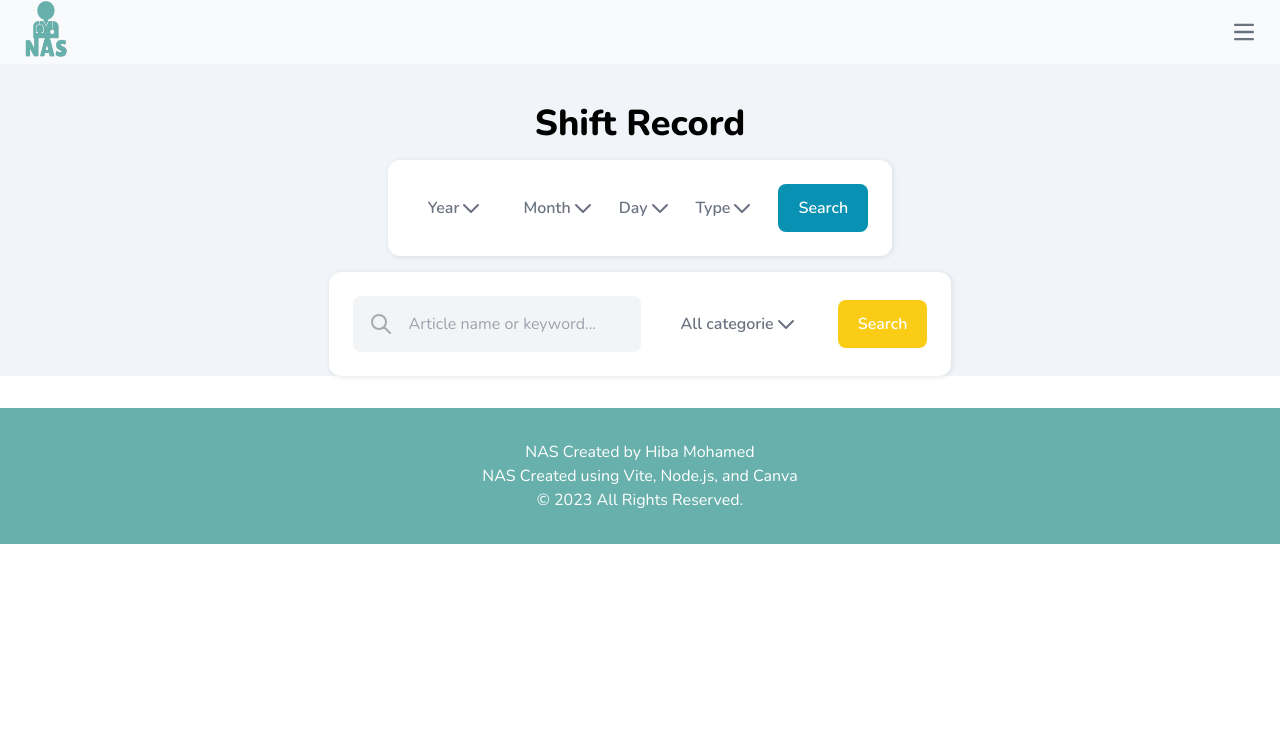
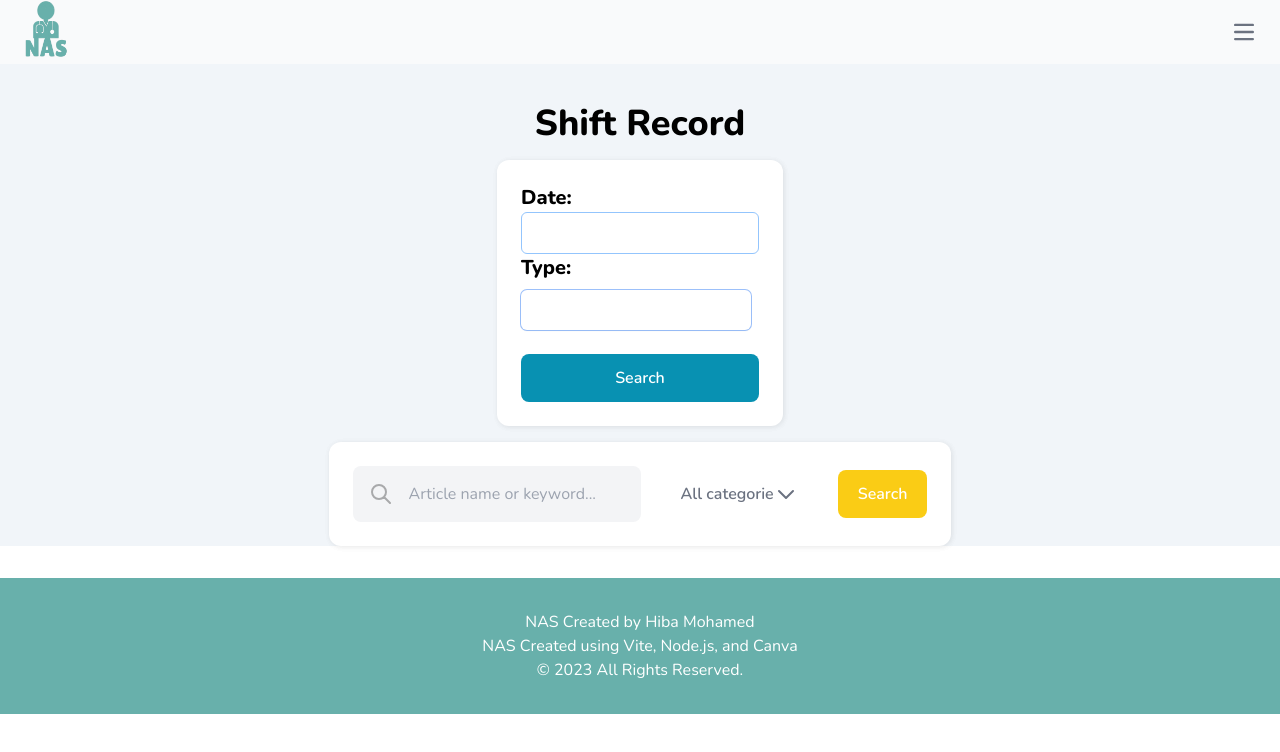
Before and after one commit to Hiba-Mohamed/Reactjs-Nurses-Assignment-Sheet, a React (Vite) app: page /shiftHistory in a window 1280 px wide. Shown: the top 752 px of the page. Built offline with nearby package versions, Linux system fonts and the light colour scheme.

Commit message:
shift record search form

```diff
--- a/src/pages/shiftHistory.tsx
+++ b/src/pages/shiftHistory.tsx
@@ -1,85 +1,75 @@
+import DatePicker from "react-datepicker";
+import "react-datepicker/dist/react-datepicker.css";
+import { Controller, useForm, SubmitHandler } from "react-hook-form";
+
+interface IShiftSearch {
+  shiftDate: Date;
+  shiftType: string;
+}
+
 export function ShiftHistory() {
+  const {
+    register,
+    formState: { errors },
+    handleSubmit,
+    control,
+  } = useForm<IShiftSearch>();
+
+  const onSubmit: SubmitHandler<IShiftSearch> = (data, event) => {
+    event?.preventDefault();
+    console.log(data);
+  };
+
   return (
     <div className="bg-slate-100 font-nunito">
-      <div className="">
+      <div className="relative">
         <div className="space-y-4 flex flex-col items-center w-screen mb-8">
           <h1 className="text-center mt-10 text-4xl font-bold">Shift Record</h1>
 
-          <div className="flex items-center p-6 space-x-6 bg-white rounded-xl shadow-lg hover:shadow-xl transform hover:scale-105 transition duration-500">
-            <div className="flex py-3 px-4 rounded-lg text-gray-500 font-semibold cursor-pointer">
-              <span>Year</span>
-
-              <svg
-                xmlns="http://www.w3.org/2000/svg"
-                className="h-6 w-6"
-                fill="none"
-                viewBox="0 0 24 24"
-                stroke="currentColor"
-              >
-                <path
-                  stroke-linecap="round"
-                  stroke-linejoin="round"
-                  stroke-width="2"
-                  d="M19 9l-7 7-7-7"
-                />
-              </svg>
-            </div>
-            <div className="flex rounded-lg text-gray-500 font-semibold cursor-pointer">
-              <span>Month</span>
-
-              <svg
-                xmlns="http://www.w3.org/2000/svg"
-                className="h-6 w-6"
-                fill="none"
-                viewBox="0 0 24 24"
-                stroke="currentColor"
-              >
-                <path
-                  stroke-linecap="round"
-                  stroke-linejoin="round"
-                  stroke-width="2"
-                  d="M19 9l-7 7-7-7"
-                />
-              </svg>
-            </div>
-            <div className="flex rounded-lg text-gray-500 font-semibold cursor-pointer">
-              <span>Day</span>
-
-              <svg
-                xmlns="http://www.w3.org/2000/svg"
-                className="h-6 w-6"
-                fill="none"
-                viewBox="0 0 24 24"
-                stroke="currentColor"
-              >
-                <path
-                  stroke-linecap="round"
-                  stroke-linejoin="round"
-                  stroke-width="2"
-                  d="M19 9l-7 7-7-7"
-                />
-              </svg>
-            </div>
-            <div className="flex rounded-lg text-gray-500 font-semibold cursor-pointer">
-              <span>Type</span>
-
-              <svg
-                xmlns="http://www.w3.org/2000/svg"
-                className="h-6 w-6"
-                fill="none"
-                viewBox="0 0 24 24"
-                stroke="currentColor"
-              >
-                <path
-                  stroke-linecap="round"
-                  stroke-linejoin="round"
-                  stroke-width="2"
-                  d="M19 9l-7 7-7-7"
-                />
-              </svg>
-            </div>
-            <div className="bg-cyan-600 py-3 px-5 text-white font-semibold rounded-lg hover:shadow-lg transition duration-3000 cursor-pointer">
-              <span>Search</span>
+          <div className="flex flex-col md:flex-row items-center p-4 md:p-6 space-y-4 md:space-y-0 md:space-x-6 bg-white rounded-xl shadow-lg hover:shadow-xl hover:scale-105 transition duration-300 md:duration-500">
+            <div className="relative max-w-sm">
+              <div className="absolute inset-y-0 left-0 flex items-center pl-3.5 pointer-events-none"></div>
+              <form onSubmit={handleSubmit(onSubmit)}>
+                <label className="font-bold text-xl">Date:</label>
+                <div>
+                  <Controller
+                    control={control}
+                    name="shiftDate"
+                    render={({ field }) => (
+                      <DatePicker
+                        placeholderText=""
+                        onChange={(date) => field.onChange(date)}
+                        className="w-full px-4 py-2 rounded-md border border-blue-300 focus:outline-none focus:ring-2 focus:ring-blue-500"
+                        selected={field.value}
+                      />
+                    )}
+                  />
+                </div>
+                <div className="mb-6 basis-1/2 mr-2">
+                  <label className="font-bold text-xl">Type:</label>
+                  <select
+                    {...register("shiftType", { required: true })}
+                    className="mt-2 appearance-none text-nunito-900 bg-white rounded-md block w-full p-3 h-10 shadow-sm sm:text-sm focus:outline-none placeholder:text-nunito-400 focus:ring-2 focus:ring-sky-500 ring-1 ring-nunito-200"
+                  >
+                    <option value=""></option>
+                    <option value="Day Shift">Day Shift</option>
+                    <option value="Night Shift">Night Shift</option>
+                  </select>{" "}
+                  {errors?.shiftType?.type === "required" && (
+                    <p className="text-peach">
+                      {errors?.shiftType?.message || "This field is required"}
+                    </p>
+                  )}
+                </div>{" "}
+                <div className="flex items-center justify-center bg-cyan-600 py-3 px-5 text-white font-semibold rounded-lg hover:shadow-lg transition duration-3000 cursor-pointer text-center">
+                  <button
+                    className="flex flex-col justify-center text-center"
+                    type="submit"
+                  >
+                    Search
+                  </button>
+                </div>
+              </form>
             </div>
           </div>
 
```
